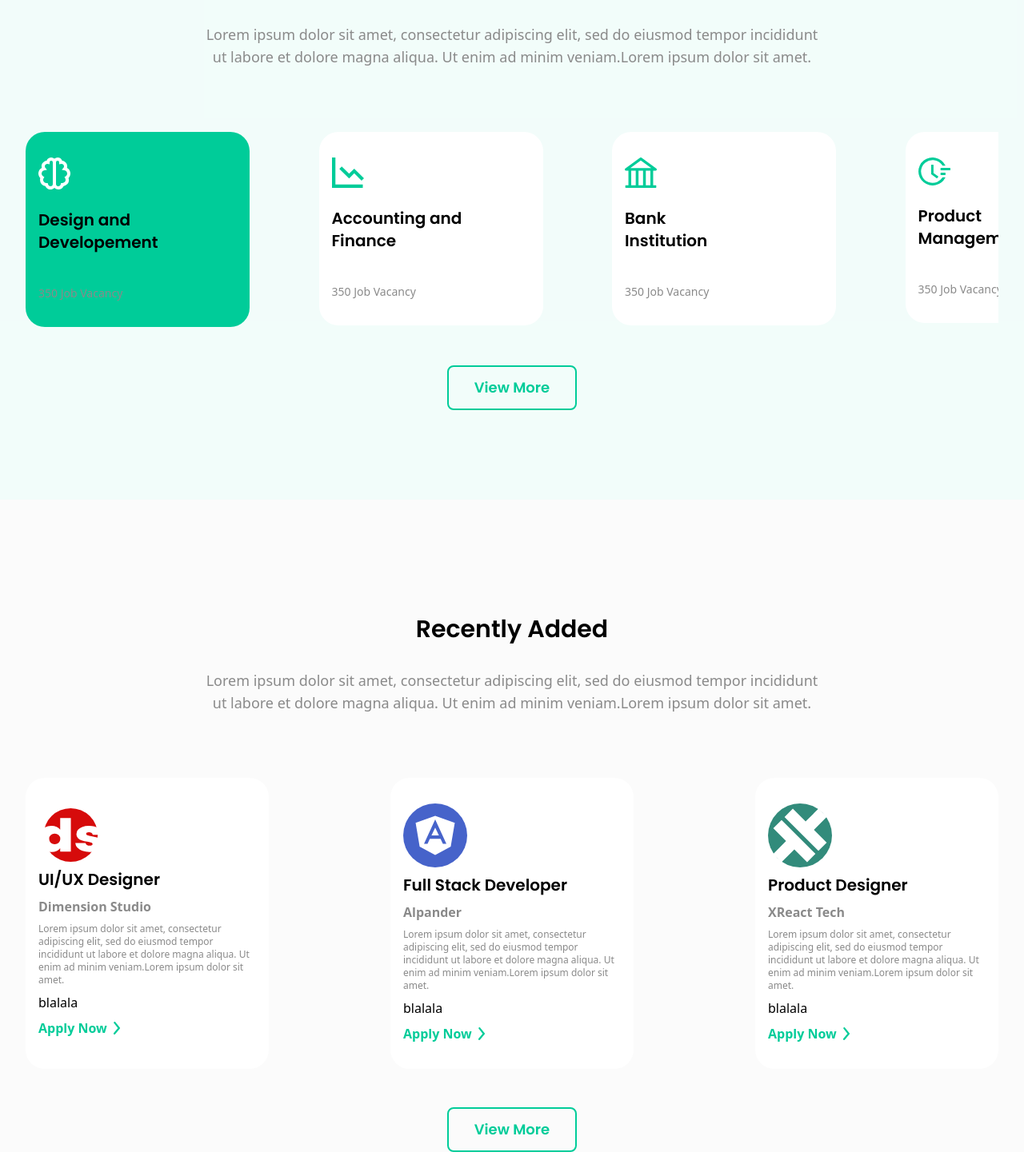
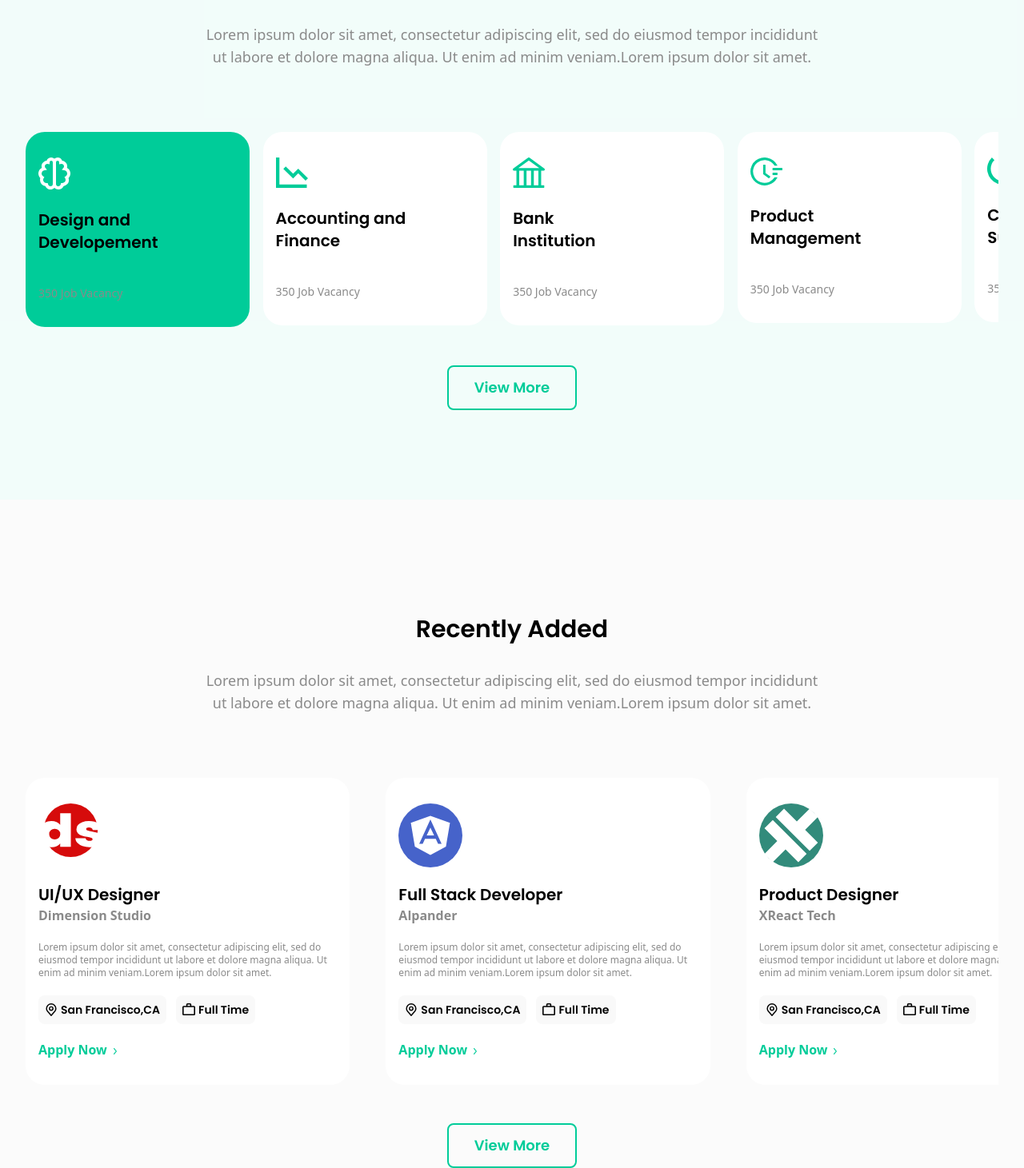
Before and after one commit to MaryJoeKhoury/job-search, a Next.js app: page / in a window 1280 px wide. Shown: the part 2139-3600 px from the top of the page at 80% size. Built offline with nearby package versions, Linux system fonts and the light colour scheme.

Commit message:
add swiper.js on job cards

```diff
--- a/components/Button.js
+++ b/components/Button.js
@@ -2,7 +2,7 @@ import React from "react";
 
 const Button = (props) => {
   return (
-    <button className="border-green border-2 w-fit border-solid rounded-lg px-8 py-3 font-Poppins font-semibold text-green text-lg">
+    <button className="w-fit rounded-lg border-2 border-solid border-green px-8 py-3 font-Poppins text-lg font-semibold text-green">
       <p>{props.content}</p>
     </button>
   );
--- a/components/Card.js
+++ b/components/Card.js
@@ -4,18 +4,19 @@ import Cards from "./Cards";
 export const Card = (props) => {
   return (
     <div
-    className={`mt-12 flex  flex-col justify-center items-start text-center rounded-3xl py-8 px-4 gap-2  ${props.backgroundColor} ${props.width} `}>
-      <div className="md:w-10 w-7">
+      className={`mt-12 flex flex-col items-start justify-center gap-2 rounded-3xl px-4 py-8 text-center ${props.backgroundColor} ${props.width} `}
+    >
+      <div className="w-7 md:w-10">
         <img src={props.icon} />
       </div>
       <div>
         <h1
-          className={`text-start xs:text-xl   text-[14px] font-semibold font-Poppins ${props.padding}`}
+          className={`text-start font-Poppins text-[14px] font-semibold xs:text-xl ${props.padding}`}
         >
           {props.title}
         </h1>
       </div>
-      <div className="text-start xs:text-sm text-[10px] text-[#8A8A8A] md:pr-14  xs:pr-4">
+      <div className="text-start text-[10px] text-[#8A8A8A] xs:pr-4 xs:text-sm md:pr-14">
         <p>{props.description}</p>
       </div>
     </div>
--- a/components/CardContainer.js
+++ b/components/CardContainer.js
@@ -1,7 +1,7 @@
 import React from "react";
 const CardContainer = (props) => {
   return (
-    <div className="mt-4   flex flex-row gap-2 align-middle justify-between xl:flex-nowrap flex-wrap cursor-pointer">
+    <div className="mt-4 flex cursor-pointer flex-row flex-wrap justify-between gap-2 align-middle xl:flex-nowrap">
       {props.children}
     </div>
   );
--- a/components/JobCard.js
+++ b/components/JobCard.js
@@ -1,32 +1,54 @@
-import React from 'react'
+import React from "react";
 
 const JobCard = (props) => {
   return (
     <div
-    className={`mt-12 flex  flex-col justify-center items-start text-center rounded-3xl py-8 px-4 gap-2  ${props.backgroundColor} ${props.width} `}>
-      <div className="md:min-w-20 w-10">
+      className={`mt-12 flex flex-col items-start justify-center gap-5 rounded-3xl px-4 py-8 text-center ${props.backgroundColor} ${props.width} `}
+    >
+      <div className="h-14 w-16 md:h-20 md:min-w-20">
         <img src={props.icon} />
       </div>
       <div>
-        <h1
-          className={`text-start xs:text-xl   text-[14px] font-semibold font-Poppins ${props.padding}`} >
+        <h1 className="text-start font-Poppins text-[14px] font-semibold xs:text-xl">
           {props.title}
         </h1>
+        <h5 className="text-start font-semibold text-[#8A8A8A]">
+          {props.subtitle}
+        </h5>
+      </div>
 
-            </div>
-            <div><h5 className='text-[#8A8A8A] font-semibold'>{props.subtitle}</h5></div>
-      <div className="text-start text-xs  text-[#8A8A8A] ">
+      <div className={`text-start text-xs text-[#8A8A8A] ${props.padding}`}>
         <p>{props.description}</p>
       </div>
-      <div>blalala</div>
-      <div className="flex flex-row gap-2 items-center hover:cursor-pointer">
-        <h3 className="hover:pr-1 hover:underline hover:transition-all text-green font-semibold hover:duration-300">
+
+      <div className="text-sx flex flex-row items-center gap-3 rounded-xl font-Poppins text-[10px] font-semibold md:text-sm">
+        <div className="flex flex-row items-center gap-1 rounded-lg bg-[#f9f9f9] px-2 py-2">
+          <div className="w-4">
+            <img src="/icons/location.svg" />
+          </div>
+          <div>
+            <p>San Francisco,CA</p>
+          </div>
+        </div>
+        <div>
+          <div className="flex flex-row items-center gap-1 rounded-lg bg-[#f9f9f9] px-2 py-2">
+            <div className="w-4">
+              <img src="/icons/bag.svg" />
+            </div>
+            <div>
+              <p>Full Time</p>
+            </div>
+          </div>
+        </div>
+      </div>
+      <div className="flex flex-row items-baseline gap-2 hover:cursor-pointer">
+        <h3 className="font-semibold text-green hover:pr-1 hover:underline hover:transition-all hover:duration-300">
           Apply Now
-       </h3>
-        <img src="/icons/arrow.svg" className="w-2" />
+        </h3>
+        <img src="/icons/arrow.svg" className="w-1" />
       </div>
     </div>
-  )
-}
+  );
+};
 
-export default JobCard
+export default JobCard;
--- a/components/SectionSubtitle.js
+++ b/components/SectionSubtitle.js
@@ -3,7 +3,7 @@ import React from "react";
 const SectionSubtitle = (props) => {
   return (
     <p
-      className={`text-[#8A8A8A] ${props.padding}  md:text-lg text-sm  my-8 ${props.aligntext}`}
+      className={`text-[#8A8A8A] ${props.padding} my-8 text-sm md:text-lg ${props.aligntext}`}
     >
       {props.subtitle}
     </p>
--- a/components/SectionTitle.js
+++ b/components/SectionTitle.js
@@ -3,7 +3,7 @@ import React from "react";
 const SectionTitle = (props) => {
   return (
     <h1
-      className={`${props.aligntext}  font-Poppins  font-semibold sm:text-3xl text-2xl `}
+      className={`${props.aligntext} font-Poppins text-2xl font-semibold sm:text-3xl`}
     >
       {props.title}
     </h1>
--- a/pages/index.js
+++ b/pages/index.js
@@ -52,75 +52,74 @@ const jobCategoriesInfo = [
     icon: "/icons/brain.svg",
     title: "Design and Developement",
     description: "350 Job Vacancy",
-    backgroundColor:"bg-green",
-    padding:"pt-4 pb-8 xs:pr-12"
+    backgroundColor: "bg-green",
+    padding: "pt-4 pb-8 xs:pr-12",
   },
   {
     id: 2,
     icon: "/icons/graph.svg",
     title: "Accounting and Finance",
     description: "350 Job Vacancy",
-    backgroundColor:"bg-white",
-    padding:"pt-4 pb-8 xs:pr-12"
+    backgroundColor: "bg-white",
+    padding: "pt-4 pb-8 xs:pr-12",
   },
   {
     id: 3,
     icon: "/icons/bank.svg",
     title: "Bank Institution",
     description: "350 Job Vacancy",
-    backgroundColor:"bg-white",
-    padding:"pt-4 pb-8 xs:pr-28"
+    backgroundColor: "bg-white",
+    padding: "pt-4 pb-8 xs:pr-28",
   },
   {
     id: 4,
     icon: "/icons/clock.svg",
     title: "Product Management",
     description: "350 Job Vacancy",
-    backgroundColor:"bg-white",
-    padding:"pt-4 pb-8 xs:pr-12"
+    backgroundColor: "bg-white",
+    padding: "pt-4 pb-8 xs:pr-12",
   },
   {
     id: 5,
     icon: "/icons/loading.svg",
     title: "Customer Support",
     description: "350 Job Vacancy",
-    backgroundColor:"bg-white",
-    padding:"pt-4 pb-8 xs:pr-20"
+    backgroundColor: "bg-white",
+    padding: "pt-4 pb-8 xs:pr-20",
   },
-
 ];
-
 
 const jobInfo = [
   {
     id: 1,
     icon: "/icons/red-logo.svg",
     title: "UI/UX Designer",
-    subtitle:"Dimension Studio",
-    description: "Lorem ipsum dolor sit amet, consectetur adipiscing elit, sed do eiusmod tempor incididunt ut labore et dolore magna aliqua. Ut enim ad minim veniam.Lorem ipsum dolor sit amet.",
-    backgroundColor:"bg-green",
-    // padding:"pt-4 pb-8 xs:pr-12"
+    subtitle: "Dimension Studio",
+    description:
+      "Lorem ipsum dolor sit amet, consectetur adipiscing elit, sed do eiusmod tempor incididunt ut labore et dolore magna aliqua. Ut enim ad minim veniam.Lorem ipsum dolor sit amet.",
+    backgroundColor: "bg-green",
+    padding: "pr-2",
   },
   {
     id: 2,
     icon: "/icons/blue-logo.svg",
     title: "Full Stack Developer",
-    subtitle:"Alpander",
-    description: "Lorem ipsum dolor sit amet, consectetur adipiscing elit, sed do eiusmod tempor incididunt ut labore et dolore magna aliqua. Ut enim ad minim veniam.Lorem ipsum dolor sit amet.",
-    backgroundColor:"bg-white",
-    // padding:"pt-4 pb-8 xs:pr-12"
+    subtitle: "Alpander",
+    description:
+      "Lorem ipsum dolor sit amet, consectetur adipiscing elit, sed do eiusmod tempor incididunt ut labore et dolore magna aliqua. Ut enim ad minim veniam.Lorem ipsum dolor sit amet.",
+    backgroundColor: "bg-white",
+    padding: "pr-2",
   },
   {
     id: 3,
     icon: "/icons/green-logo.svg",
     title: "Product Designer",
-    subtitle:"XReact Tech",
-    description: "Lorem ipsum dolor sit amet, consectetur adipiscing elit, sed do eiusmod tempor incididunt ut labore et dolore magna aliqua. Ut enim ad minim veniam.Lorem ipsum dolor sit amet.",
-    backgroundColor:"bg-white",
-    padding:"pt-4 pb-8 xs:pr-28"
+    subtitle: "XReact Tech",
+    description:
+      "Lorem ipsum dolor sit amet, consectetur adipiscing elit, sed do eiusmod tempor incididunt ut labore et dolore magna aliqua. Ut enim ad minim veniam.Lorem ipsum dolor sit amet.",
+    backgroundColor: "bg-white",
+    padding: "pr-2",
   },
-
-
 ];
 export default function Home() {
   const [swiperRef, setSwiperRef] = useState(null);
@@ -130,9 +129,9 @@ export default function Home() {
       <HeroArea />
       <section className="bg-[#fbfbfb] pb-28">
         <AlignContainer>
-          <div className="pt-40 ">
-            <div className="flex md:flex-row flex-col items-center justify-between ">
-              <div className="lg:w-9/12 md:w-[70%] w-full">
+          <div className="pt-40">
+            <div className="flex flex-col items-center justify-between md:flex-row">
+              <div className="w-full md:w-[70%] lg:w-9/12">
                 <SectionTitle title="How it works" aligntext="text-start" />
                 <SectionSubtitle
                   subtitle="Lorem ipsum dolor sit amet, consectetur adipiscing elit, sed do
@@ -142,7 +141,7 @@ export default function Home() {
                   padding="lg:pr-40"
                 />
               </div>
-              <div className=" md:block hidden">
+              <div className="hidden md:block">
                 <Button content="Learn More" />
               </div>
             </div>
@@ -158,14 +157,14 @@ export default function Home() {
               />
             ))}
           </CardContainer>
-          <div className=" block md:hidden w-fit mx-auto mt-8">
+          <div className="mx-auto mt-8 block w-fit md:hidden">
             <Button content="Learn More" />
           </div>
-          <div className="flex md:flex-row flex-col items-center gap-16 mt-36">
+          <div className="mt-36 flex flex-col items-center gap-16 md:flex-row">
             <div className="md:w-1/2">
               <img src="/images/grey.png" className="w-full" />
             </div>
-            <div className="md:w-1/2 flex flex-col md:items-start items-center">
+            <div className="flex flex-col items-center md:w-1/2 md:items-start">
               <SectionTitle
                 title="We will help you to become an employee in your dream company"
                 aligntext="md:text-left text-center "
@@ -195,7 +194,7 @@ export default function Home() {
             padding="xl:px-56"
           />
           <Swiper
-            slidesPerView={4}
+            // slidesPerView={4}
             // spaceBetween={20}
             loop={true}
             loopedSlides={4}
@@ -203,35 +202,33 @@ export default function Home() {
             modules={[Pagination, Navigation]}
             className="mySwiper"
             breakpoints={{
-
               320: {
-                slidesPerView: 3,
-                spaceBetween: 130,
+                slidesPerView: 2.2,
+                spaceBetween: 10,
               },
               480: {
-                slidesPerView: 4,
-                spaceBetween: 245,
+                slidesPerView: 2.1,
+                spaceBetween: 10,
               },
               640: {
-                slidesPerView: 3,
-                spaceBetween: 200,
+                slidesPerView: 2.4,
+                spaceBetween: 70,
               },
               768: {
-
-                spaceBetween: 260,
+                slidesPerView: 2.6,
+                // spaceBetween: 260,
               },
-              1024:{
-                slidesPerView:4,
-                spaceBetween:260,
+              1024: {
+                slidesPerView: 3.2,
+                // spaceBetween: 260,
               },
               1280: {
-                slidesPerView: 4,
-                spaceBetween: 250,
-
+                slidesPerView: 4.1,
+                // spaceBetween: 250,
               },
             }}
           >
-            <CardContainer >
+            <CardContainer>
               {jobCategoriesInfo.map((info) => (
                 <SwiperSlide>
                   <Card
@@ -240,21 +237,21 @@ export default function Home() {
                     description={info.description}
                     padding={info.padding}
                     backgroundColor={info.backgroundColor}
-                    width="lg:w-[280px] md:w-[240px] xs:w-[220px] w-[140px]"
-
+                    width="lg:w-[280px] md:w-[240px] xs:w-[210px] w-[140px]"
+                    // width="w-[280px]"
                   />
                 </SwiperSlide>
               ))}
             </CardContainer>
           </Swiper>
-          <div className="m-auto block w-fit mt-12">
+          <div className="m-auto mt-12 block w-fit">
             <Button content="View More" />
           </div>
         </AlignContainer>
       </section>
       <section className="bg-[#FBFBFB] pt-36">
         <AlignContainer>
-        <SectionTitle title="Recently Added" aligntext="text-center"/>
+          <SectionTitle title="Recently Added" aligntext="text-center" />
           <SectionSubtitle
             subtitle="Lorem ipsum dolor sit amet, consectetur adipiscing elit, sed do eiusmod
                           tempor incididunt ut labore et dolore magna aliqua. Ut enim ad minim
@@ -262,20 +259,59 @@ export default function Home() {
             aligntext="text-center"
             padding="xl:px-56"
           />
+          <Swiper
+            // slidesPerView={4}
+            // spaceBetween={20}
+            loop={true}
+            navigation={false}
+            modules={[Pagination, Navigation]}
+            className="mySwiper"
+            breakpoints={{
+              320: {
+                slidesPerView: 1.1,
+                // spaceBetween: 130,
+              },
+              480: {
+                slidesPerView: 1.2,
+                // spaceBetween: 245,
+              },
+              640: {
+                slidesPerView: 1.2,
+                // spaceBetween: 200,
+              },
+              768: {
+                slidesPerView: 2.2,
+                // spaceBetween: 260,
+              },
+              1024: {
+                slidesPerView: 2.7,
+                // spaceBetween: 260,
+              },
+              1280: {
+                // watchSlidesProgress: true,
+                slidesPerView: "2.7",
+                shortSwipes: false,
+              },
+            }}
+          >
             <CardContainer>
               {jobInfo.map((info) => (
+                <SwiperSlide>
                   <JobCard
                     icon={info.icon}
                     title={info.title}
                     subtitle={info.subtitle}
                     description={info.description}
                     backgroundColor="bg-white"
-                width="xl:w-1/4 lg:w-[30%]  md:w-2/5 xs:w-[49%] w-[155px]"
+                    padding={info.padding}
+                    width="w-[90%]"
                   />
+                </SwiperSlide>
               ))}
             </CardContainer>
-          <div className="w-fit m-auto mt-12">
-            <Button content="View More"/>
+          </Swiper>
+          <div className="m-auto mt-12 w-fit">
+            <Button content="View More" />
           </div>
         </AlignContainer>
       </section>
```
Also changed, not shown: components/Cards.js (+11 -11 lines), components/HeroArea.js (+8 -8 lines), components/NavBar.js (+22 -27 lines), components/SearchJobFilter.js (+9 -9 lines), 1 other file (tests, documents, lock files or other folders). Lines whose indentation alone changed are shown as unchanged.
